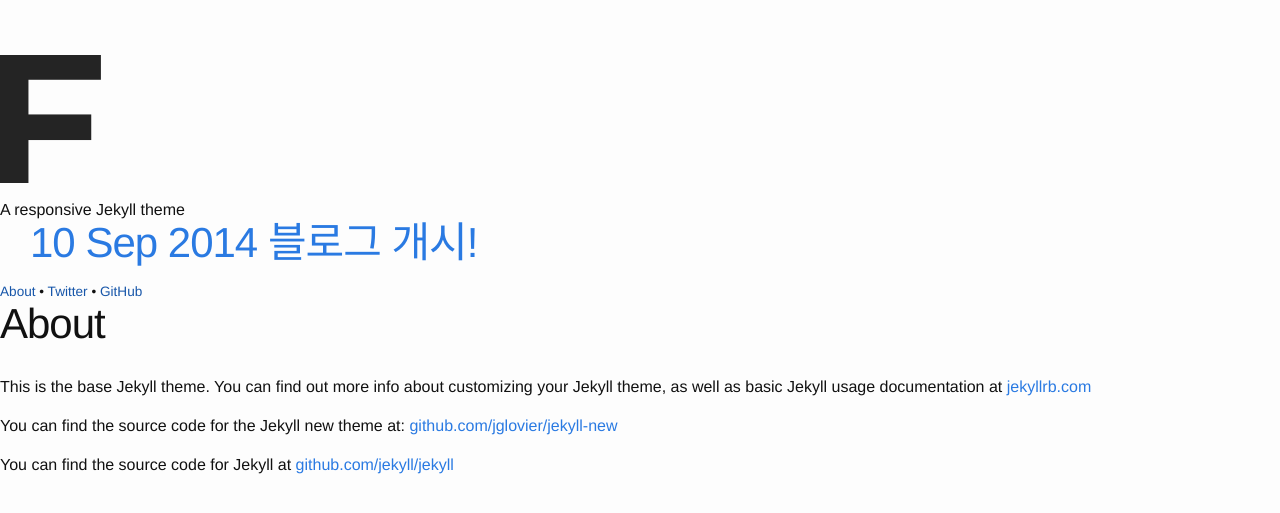
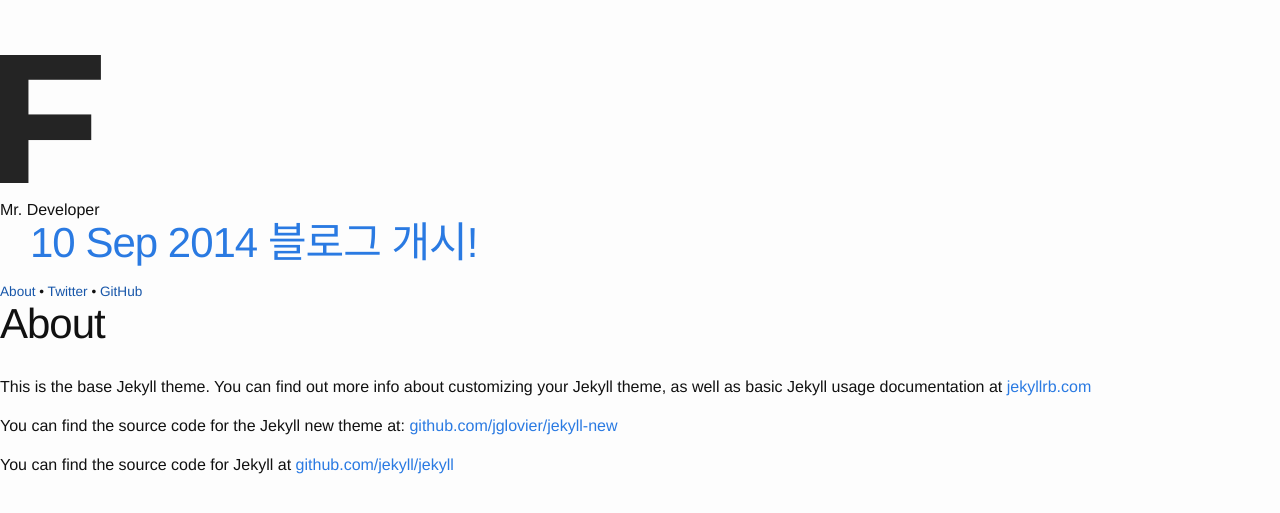
Before and after one commit to hyunjong-lee/hyunjong-lee-prev.github.io, a Jekyll site: the page built from about.md, in a window 1280 px wide. Shown: the top 513 px of the page. Built offline with Jekyll 4.4.1, drawn with Linux system fonts in a browser that asks for light colours; Markdown is read by kramdown in place of the engine named in the settings.

Commit message:
modify - first posting
...

```diff
--- a/_layouts/default.html
+++ b/_layouts/default.html
@@ -24,7 +24,7 @@
       <div class="sidebar" id="sidebar">
         <div class="header">
           <h1 class="title"><a href="/"><img id="logo" src="/images/logo.png"></a></h1>
-          <span class="tagline">A responsive Jekyll theme</span>
+          <span class="tagline">Mr. Developer</span>
         </div>
         <div class="posts">
           <ul class="posts-list">
--- a/_posts/2014-09-10-블로그-개시!.markdown
+++ b/_posts/2014-09-10-블로그-개시!.markdown
@@ -8,4 +8,9 @@ categories: life
 작년에도 원인을 모르는 `기꾸찌` 라는 병에 걸렸었는데 올해엔 어떻게든 견뎌보려고 했으나 몸에 열이 나기 시작한지는 4달이 넘어가고 감기 몸살 증상이 심해진지는 2주가 되어간다.
 
 몸을 회복시키기 위해 할 수 있는 모든 것들을 해보고 있다.
+그런데 차도는 없다 ... 으악!
+
+<img src="/images/no_answer_no_way.jpg">
+
 내년초엔 건강해지길 기원하며!
+첫 블로그 포스팅을 마칠까 한다. :)
```
Also changed, not shown: images/no_answer_no_way.jpg (added).
